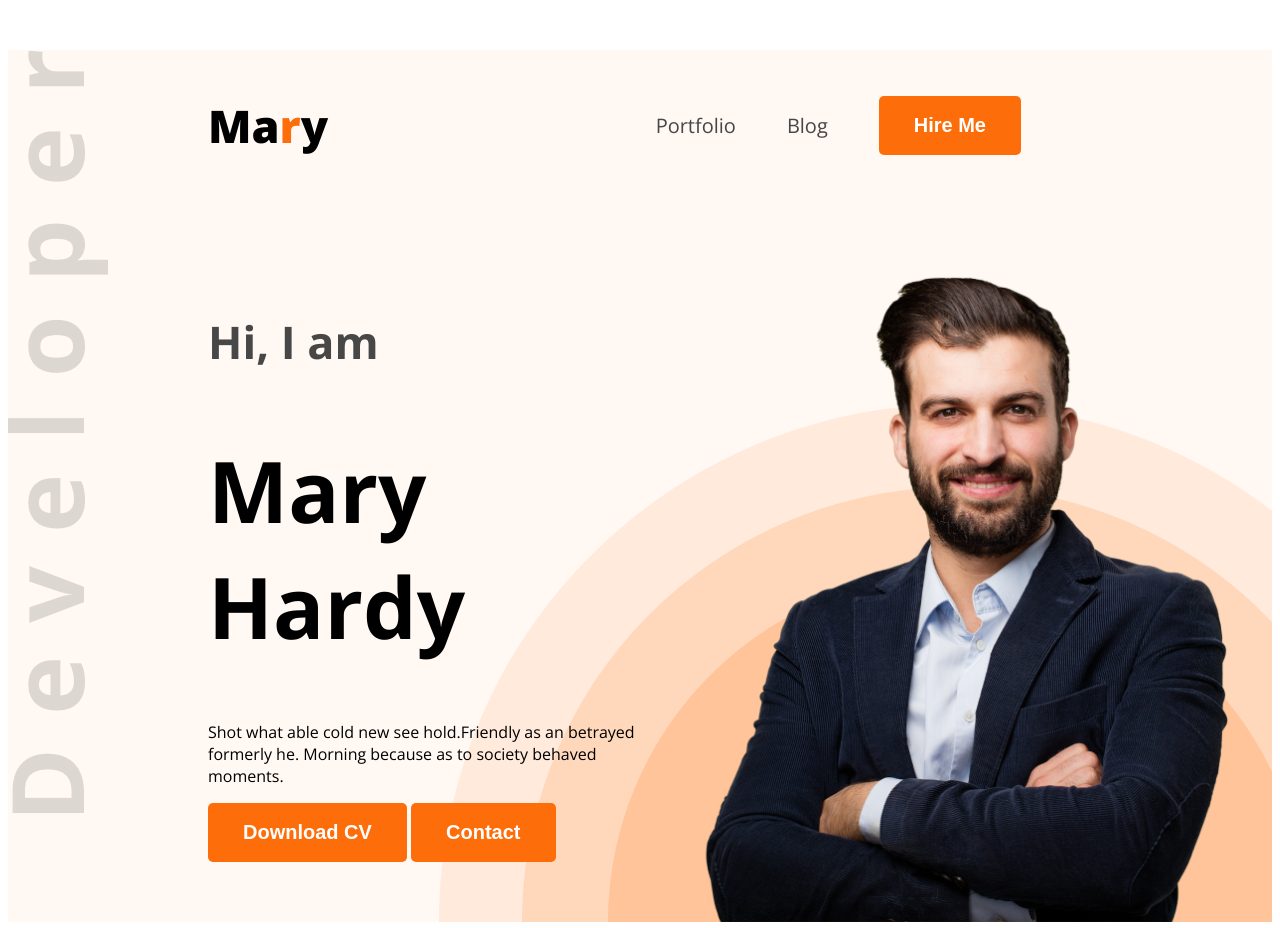
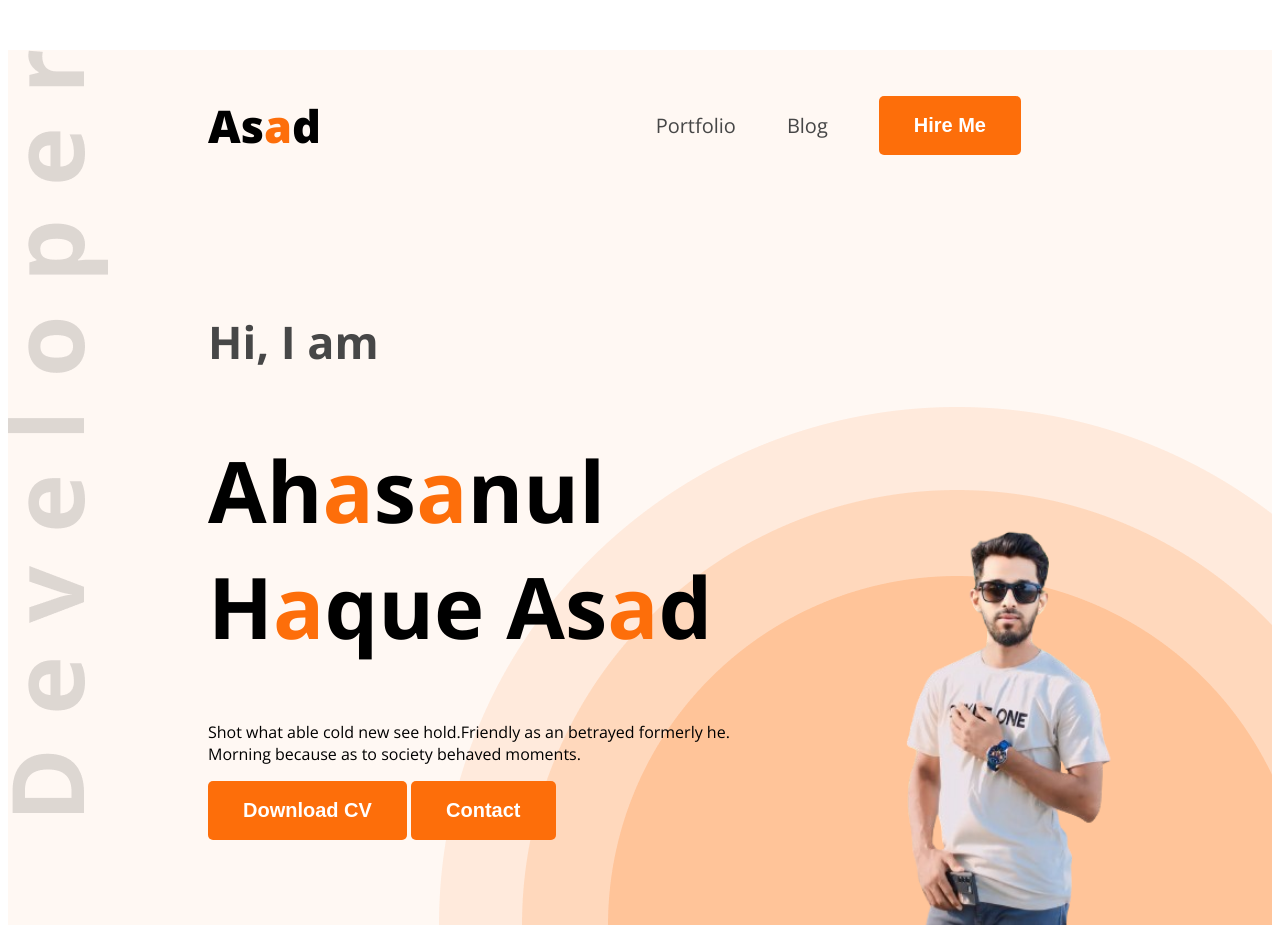
Before and after one commit to Helloworld2146/web-dev-portfolio, a plain HTML site: page index.html in a window 1280 px wide. Shown: the top 928 px of the page. Drawn offline with nearby package versions, Linux system fonts and the light colour scheme.

Commit message:
something changed

```diff
--- a/index.html
+++ b/index.html
@@ -14,7 +14,7 @@
 <body class="open-sans-normal">
     <header class="secondary-bg">
         <nav>
-            <h3 class="nav-title">Ma<span class="text-primary">r</span>y</h3>
+            <h3 class="nav-title">As<span class="text-primary">a</span>d</h3>
             <ul>
                 <li><a class="dark-2" href="">Portfolio</a></li>
                 <li><a class="dark-2" href="">Blog</a></li>
@@ -24,14 +24,14 @@
         <div class="banner">
             <div class="banner-content">
                 <h4 class="banner-greetings dark-2">Hi, I  am</h4>
-                <h1 class="banner-title">Mary Hardy</h1>
+                <h1 class="banner-title">Ah<span class="text-primary">a</span>s<span class="text-primary">a</span>nul H<span class="text-primary">a</span>que As<span class="text-primary">a</span>d</h1>
                 <p class="banner-description">
                     Shot what able cold new see hold.Friendly as an betrayed formerly he. Morning because as to society behaved moments.
                 </p>
                 <button class="btn-primary">Download CV</button>
                 <button class="btn-primary">Contact</button>
             </div>
-            <img class="banner-profile-pic" src="images/hardy.png" alt="">
+            <img class="banner-profile-pic" src="images/asad.png" alt="">
         </div>
     </header>
     <main>
```
Also changed, not shown: images/asad.png (added).
